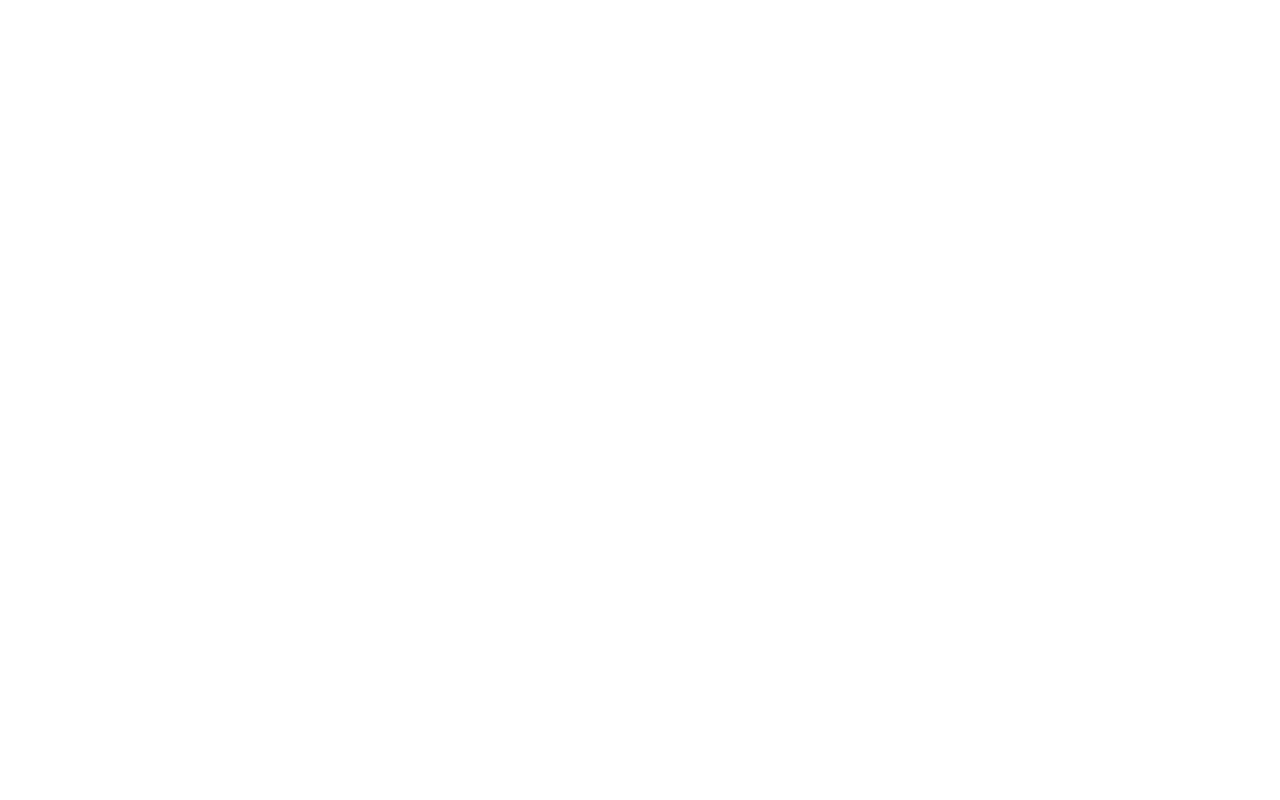
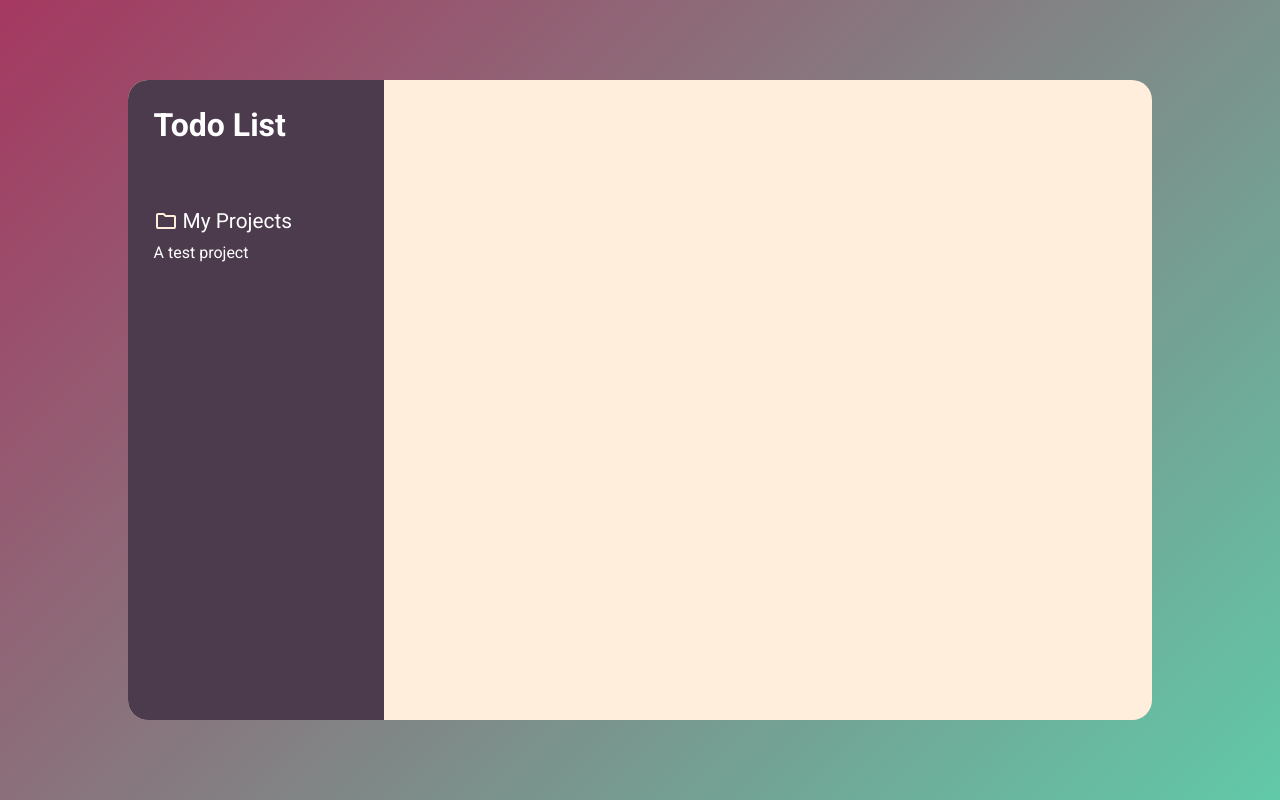
Before and after one commit to ATremanti/todo-list, a website built with webpack: page src/template.html in a window 1280 px wide. Built offline with nearby package versions, Linux system fonts and the light colour scheme.

Commit message:
added basic layout and styling

```diff
--- a/package.json
+++ b/package.json
@@ -10,7 +10,9 @@
   "author": "",
   "license": "ISC",
   "devDependencies": {
+    "css-loader": "^7.1.2",
     "html-webpack-plugin": "^5.6.0",
+    "style-loader": "^4.0.0",
     "webpack": "^5.92.1",
     "webpack-cli": "^5.1.4"
   }
--- a/src/index.js
+++ b/src/index.js
@@ -0,0 +1,5 @@
+import './style.css';
+import './assets/delete_bin.svg';
+import './assets/circle_unchecked.svg';
+import './assets/circle_checked.svg';
+import './assets/folder_closed.svg';
--- /dev/null
+++ b/src/style.css
@@ -0,0 +1,58 @@
+@import url('https://fonts.googleapis.com/css2?family=Roboto:ital,wght@0,100;0,300;0,400;0,500;0,700;0,900;1,100;1,300;1,400;1,500;1,700;1,900&display=swap');
+
+* {
+    margin: 0;
+    padding: 0;
+    font-family: Roboto;
+    color: white;
+}
+
+.container {
+    height: 100vh;
+    width: 100vw;
+    display: flex;
+    align-items: center;
+    justify-content: center;
+    background: linear-gradient(135deg, #a53860, #61c9a8);
+}
+
+.main {
+    display: flex;
+    flex-direction: column;
+    height: 80vh;
+    width: 80vw;
+    border-radius: 20px;
+    background-color: #ffeedb;
+}
+
+.sidebar {
+    height: 100%;
+    width: 25%;
+    border-top-left-radius: 20px;
+    border-bottom-left-radius: 20px;
+    display: flex;
+    flex-direction: column;
+    align-items: start;
+    gap: 40px;
+    background-color: #4c3b4d;
+}
+
+h1, ul {
+    width: 90%;
+    margin: 10% 0 0 10%;
+}
+
+.proj-title {
+    display: flex;
+    align-items: center;
+    gap: 5px;
+    font-size: 1.3em;
+}
+
+ul {
+    list-style-type: none;
+}
+
+li {
+    margin: 10px 0;
+}
--- a/src/template.html
+++ b/src/template.html
@@ -3,9 +3,19 @@
 <head>
     <meta charset="UTF-8">
     <meta name="viewport" content="width=device-width, initial-scale=1.0">
+    <link rel="stylesheet" href="style.css">
     <title>Todo List App</title>
 </head>
 <body>
-
+    <div class="container">
+        <div class="main">
+            <div class="sidebar">
+                <h1>Todo List</h1>
+                <ul><div class="proj-title"><img src="./assets/folder_closed.svg">My Projects</div>
+                    <li>A test project</li>
+                </ul>
+            </div>
+        </div>
+    </div>
 </body>
 </html>
--- a/webpack.config.js
+++ b/webpack.config.js
@@ -7,6 +7,7 @@ module.exports = {
     output: {
         filename: 'main.js',
         path: path.resolve(__dirname, 'dist'),
+        assetModuleFilename: '[name][ext]',
     },
     plugins: [
         new HtmlWebpackPlugin({
@@ -14,5 +15,17 @@ module.exports = {
             filename: 'index.html',
             template: 'src/template.html',
         })
-    ]
+    ],
+    module: {
+        rules: [
+            {
+                test: /\.css$/,
+                use: ['style-loader', 'css-loader'],
+            },
+            {
+                test: /\.(png|svg|jpg|jpeg|gif)$/i,
+                type: 'asset/resource'
+            }
+        ]
+    }
 };
```
Also changed, not shown: dist/circle_checked.svg (added), dist/circle_unchecked.svg (added), dist/delete_bin.svg (added), dist/folder_closed.svg (added), dist/index.html, dist/main.js, src/assets/circle_checked.svg (added), src/assets/circle_unchecked.svg (added), src/assets/delete_bin.svg (added), src/assets/folder_closed.svg (added), 1 other file.
